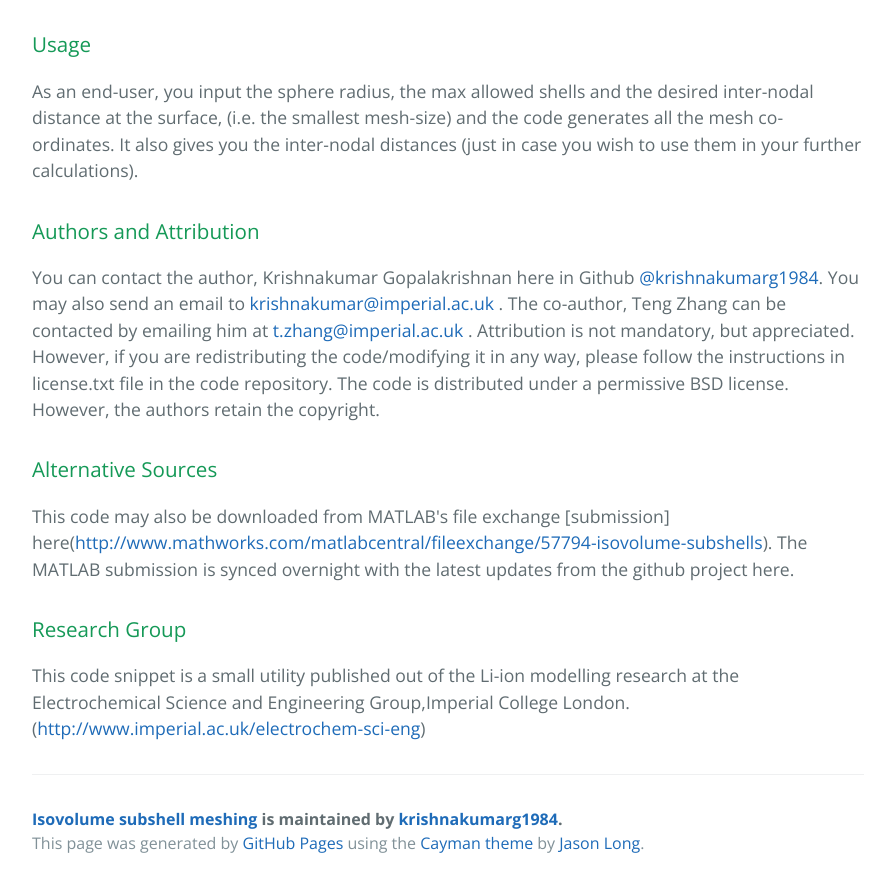
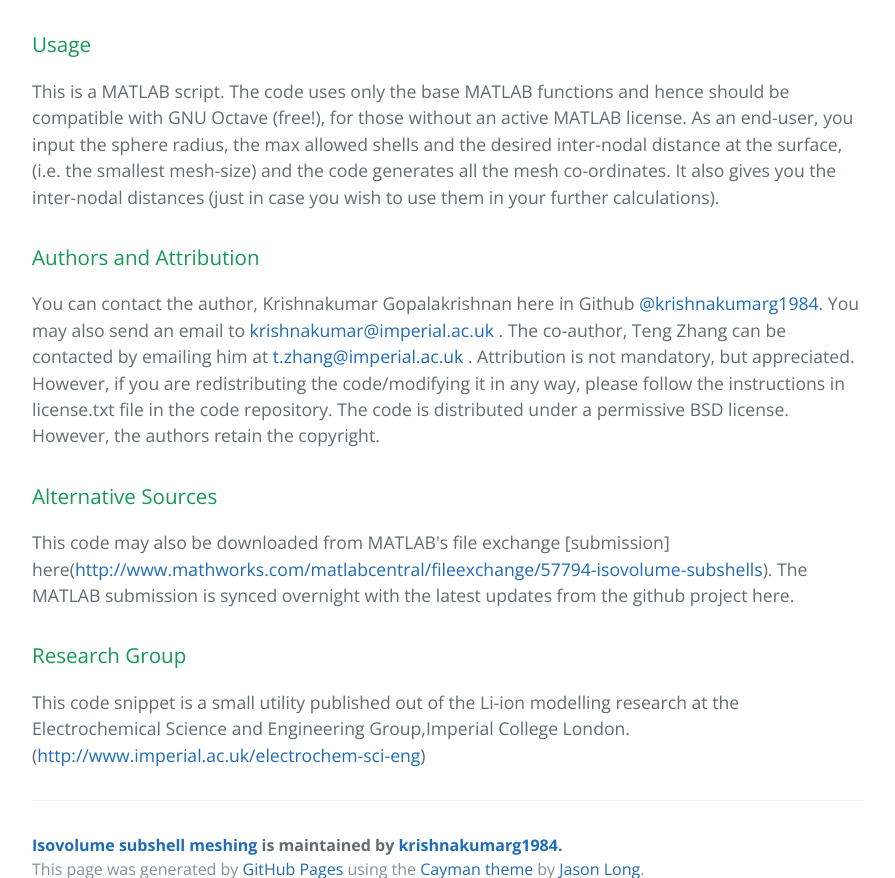
Before and after one commit to krishnakumarg1984/IsoVolume_subshell_meshing, a plain HTML site: page index.html in a window 1280 px wide. Shown: the part 840-1718 px from the top of the page, without its empty margins (192-1087 px from the left). Drawn offline with nearby package versions, Linux system fonts and the light colour scheme.

Commit message:
Create gh-pages branch via GitHub

```diff
--- a/index.html
+++ b/index.html
@@ -32,7 +32,8 @@
 <h3>
 <a id="usage" class="anchor" href="#usage" aria-hidden="true"><span aria-hidden="true" class="octicon octicon-link"></span></a>Usage</h3>
 
-<p>As an end-user, you input the sphere radius, the max allowed shells and the desired inter-nodal distance at the surface, (i.e. the smallest mesh-size) and the code generates all the mesh co-ordinates. It also gives you the inter-nodal distances (just in case you wish to use them in your further calculations).</p>
+<p>This is a MATLAB script. The code uses only the base MATLAB functions and hence should be compatible with GNU Octave (free!), for those without an active MATLAB license.
+As an end-user, you input the sphere radius, the max allowed shells and the desired inter-nodal distance at the surface, (i.e. the smallest mesh-size) and the code generates all the mesh co-ordinates. It also gives you the inter-nodal distances (just in case you wish to use them in your further calculations).</p>
 
 <h3>
 <a id="authors-and-attribution" class="anchor" href="#authors-and-attribution" aria-hidden="true"><span aria-hidden="true" class="octicon octicon-link"></span></a>Authors and Attribution</h3>
```
Also changed, not shown: params.json (+1 -1 lines).
